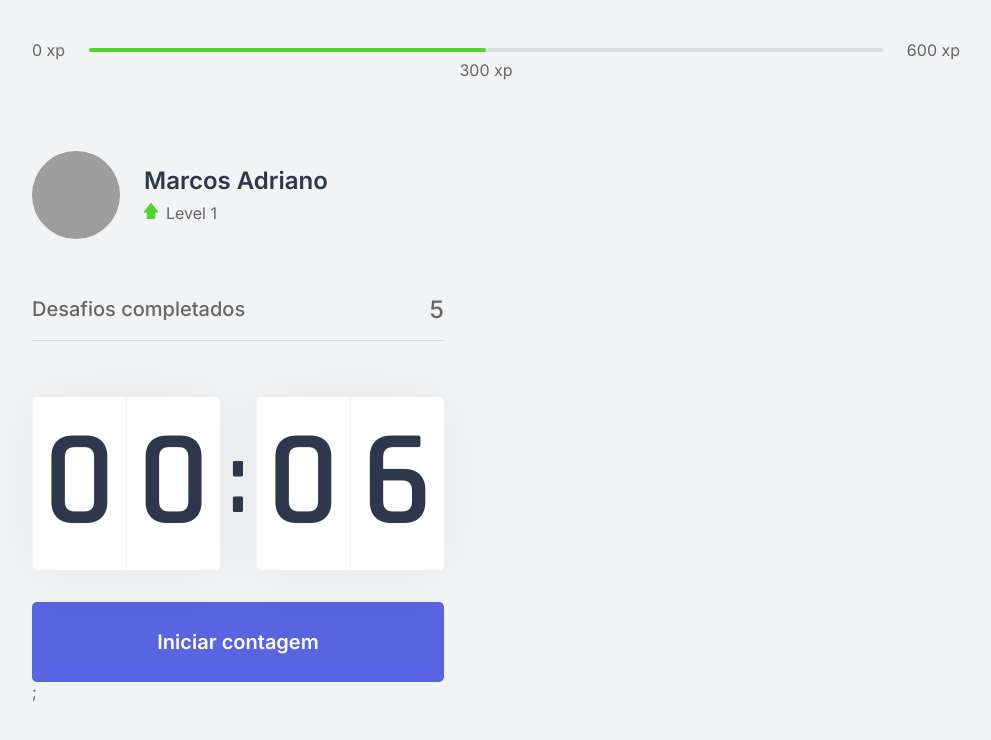
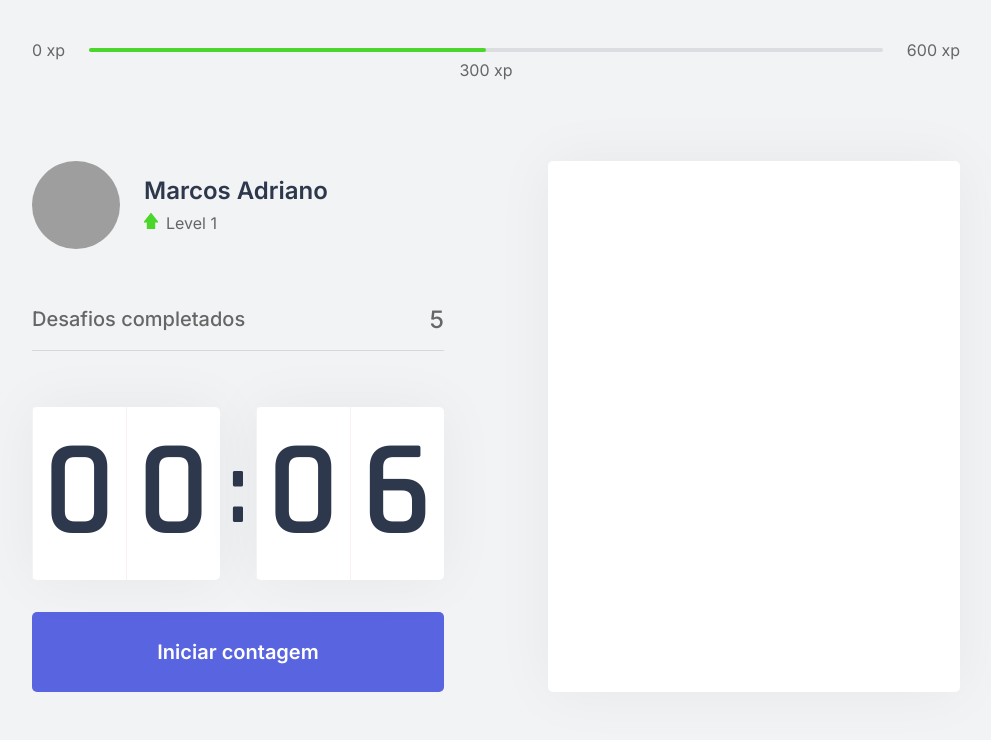
Before and after one commit to marcosadriano05/nlw4-moveit, a Next.js app: page / in a window 1280 px wide. Shown: the top 740 px of the page, without its empty margins (144-1135 px from the left). Built offline with nearby package versions, Linux system fonts and the light colour scheme; grey boxes are pictures that could not be loaded.

Commit message:
ChallengeBox component criado, mas incompleto; Importação do font awesome

```diff
--- /dev/null
+++ b/src/components/ChallengeBox.tsx
@@ -0,0 +1,20 @@
+import styles from '../styles/components/ChallengeBox.module.css';
+
+export function ChallengeBox() {
+  const hasActiveChallenge = true;
+  return(
+    <div className={styles.challengeBoxContainer}>
+      {hasActiveChallenge ? (
+        <div></div>
+      ) : (
+        <div className={styles.challengeNoActive}>
+          <strong>Finalize um ciclo para receber um desafio</strong>
+          <p>
+            <img src="icons/level-up.svg" alt="Level Up" />
+            Avance de level completando desafios
+          </p>
+        </div>
+      )}
+    </div>
+  );
+}
--- a/src/components/Countdown.tsx
+++ b/src/components/Countdown.tsx
@@ -56,6 +56,9 @@
           className={styles.countdownButton}
         >
           Ciclo encerrado
+          <span className={styles.checkCircle}>
+            <i className="fas fa-check" />
+          </span>
       </button>
       ) : (
         <>
@@ -75,7 +78,7 @@
             >
               Iniciar contagem
             </button>
-          )};
+          )}
         </>
       )}
     </div>
--- a/src/pages/_document.tsx
+++ b/src/pages/_document.tsx
@@ -9,6 +9,8 @@
 
           <link rel="preconnect" href="https://fonts.gstatic.com" />
           <link href="https://fonts.googleapis.com/css2?family=Inter:wght@400;500;600&family=Rajdhani:wght@600&display=swap" rel="stylesheet" />
+
+          <script src="https://kit.fontawesome.com/249e2764c9.js" crossOrigin="anonymous"></script>
         </Head>
         <body>
           <Main />
--- a/src/pages/index.tsx
+++ b/src/pages/index.tsx
@@ -4,6 +4,7 @@
 import { Profile } from '../components/Profile';
 import { CompletedChallenges } from '../components/CompletedChallenges';
 import { Countdown } from '../components/Countdown';
+import { ChallengeBox } from '../components/ChallengeBox';
 
 import styles from '../styles/pages/Home.module.css';
 
@@ -20,6 +21,9 @@
           <CompletedChallenges />
           <Countdown />
         </div>
+        <div>
+          <ChallengeBox />
+        </div>
       </section>
     </div>
   )
--- /dev/null
+++ b/src/styles/components/ChallengeBox.module.css
@@ -0,0 +1,40 @@
+.challengeBoxContainer {
+  height: 100%;
+
+  background: var(--white);
+  border-radius: 5px;
+  box-shadow: 0 0 60px rgba(0, 0, 0, 0.05);
+  padding: 1.5rem 2rem;
+
+  display: flex;
+  flex-direction: column;
+  align-items: center;
+  justify-content: center;
+
+  text-align: center;
+}
+
+.challengeNoActive {
+  display: flex;
+  flex-direction: column;
+  align-items: center;
+}
+
+.challengeNoActive strong {
+  font-size: 1.5rem;
+  font-weight: 500;
+  line-height: 1.4;
+}
+
+.challengeNoActive p {
+  display: flex;
+  flex-direction: column;
+  align-items: center;
+  line-height: 1.4;
+  max-width: 70%;
+  margin-top: 3rem;
+}
+
+.challengeNoActive p img {
+  margin-bottom: 1rem;
+}
--- a/src/styles/components/Countdown.module.css
+++ b/src/styles/components/Countdown.module.css
@@ -77,4 +77,19 @@
   background: var(--white);
   color: var(--text);
   cursor: not-allowed;
+  border-bottom: 4px solid var(--green);
 }
+
+.checkCircle {
+  width: 20px;
+  height: 20px;
+  margin-left: 1rem;
+  border: 0;
+  border-radius: 50%;
+  background: var(--green);
+  color: var(--white);
+  font-size: 0.8rem;
+  display: flex;
+  align-items: center;
+  justify-content: center;
+}
```
